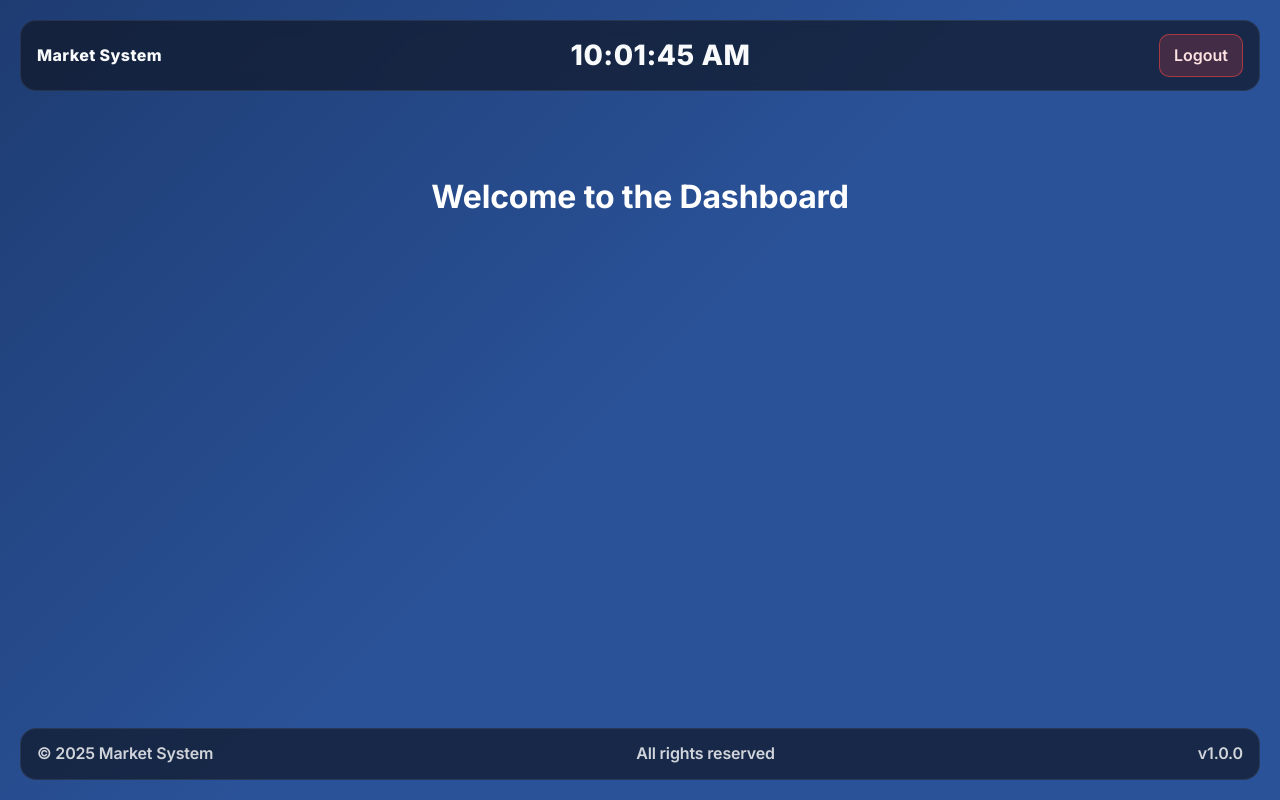
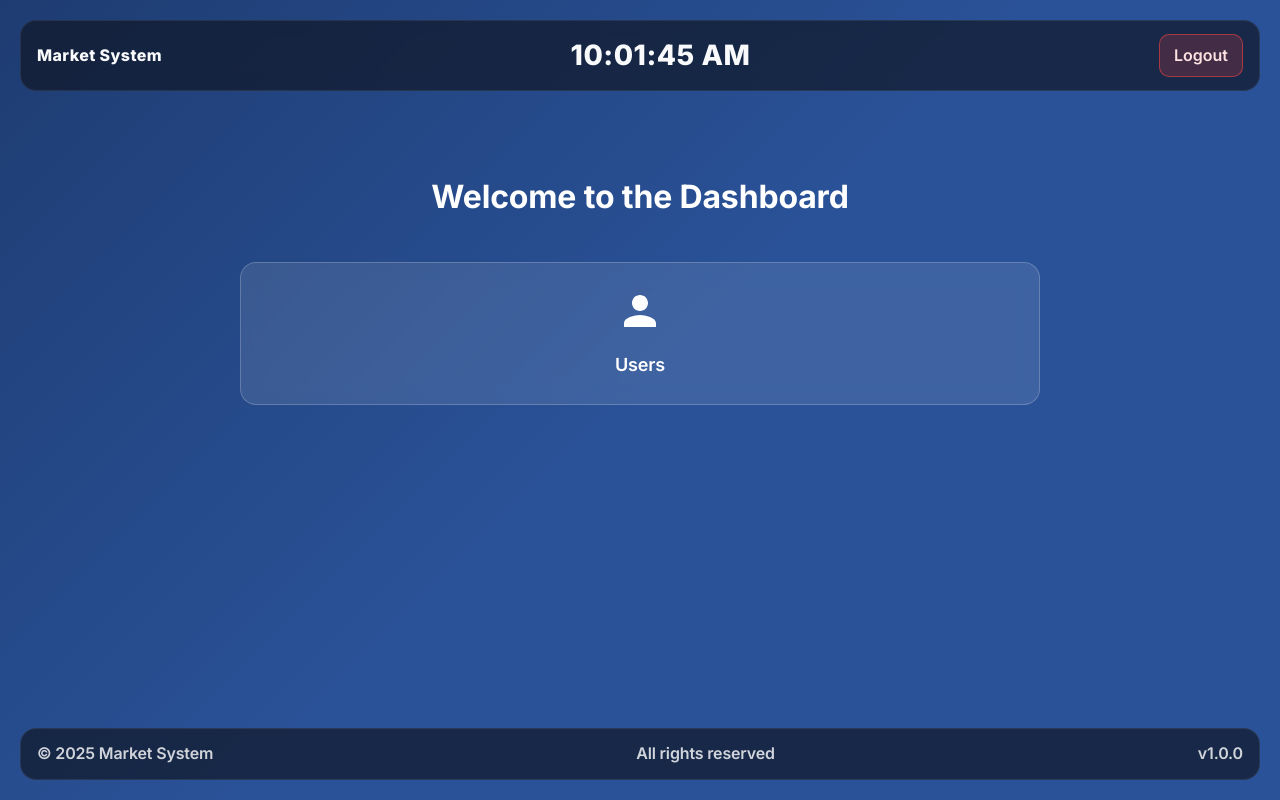
Before and after one commit to Ramiclovis/market-system, a React (Vite) app: page /dashboard in a window 1280 px wide. Built offline with nearby package versions, Linux system fonts and the light colour scheme.

Commit message:
Add Users module to Dashboard with grid layout and styling enhancements

```diff
--- a/src/pages/dashboard/Dashboard.css
+++ b/src/pages/dashboard/Dashboard.css
@@ -35,3 +35,55 @@
 .logout-button:hover {
   background: #dc2626;
 }
+
+/* Modules Grid */
+.modules-grid {
+  display: grid;
+  grid-template-columns: repeat(auto-fit, minmax(250px, 1fr));
+  gap: 20px;
+  margin-top: 40px;
+  max-width: 800px;
+  margin-left: auto;
+  margin-right: auto;
+}
+
+.module-card {
+  background: rgba(255, 255, 255, 0.1);
+  border: 1px solid rgba(255, 255, 255, 0.2);
+  border-radius: 16px;
+  padding: 24px;
+  cursor: pointer;
+  transition: all 0.3s ease;
+  backdrop-filter: blur(10px);
+  text-align: center;
+}
+
+.module-card:hover {
+  background: rgba(255, 255, 255, 0.15);
+  border-color: rgba(255, 255, 255, 0.3);
+  transform: translateY(-2px);
+  box-shadow: 0 8px 25px rgba(0, 0, 0, 0.2);
+}
+
+.module-icon {
+  width: 48px;
+  height: 48px;
+  margin: 0 auto 16px;
+  color: #ffffff;
+  display: flex;
+  align-items: center;
+  justify-content: center;
+}
+
+.module-icon svg {
+  width: 100%;
+  height: 100%;
+}
+
+.module-title {
+  color: #ffffff;
+  font-size: 18px;
+  font-weight: 600;
+  margin: 0;
+  letter-spacing: -0.01em;
+}
--- a/src/pages/dashboard/Dashboard.jsx
+++ b/src/pages/dashboard/Dashboard.jsx
@@ -1,9 +1,16 @@
 import React from "react";
+import { useNavigate } from "react-router-dom";
 import Navbar from "./Navbar";
 import Footer from "./Footer";
 import "./Dashboard.css";
 
 function Dashboard() {
+  const navigate = useNavigate();
+
+  const handleUsersClick = () => {
+    navigate("/users");
+  };
+
   return (
     <div className="dashboard-container">
       <Navbar />
@@ -11,6 +18,16 @@ function Dashboard() {
       {/* Page Content */}
       <div className="dashboard-content">
         <h1 className="dashboard-title">Welcome to the Dashboard</h1>
+        <div className="modules-grid">
+          <div className="module-card users" onClick={handleUsersClick}>
+            <div className="module-icon">
+              <svg viewBox="0 0 24 24" fill="currentColor">
+                <path d="M12 12c2.21 0 4-1.79 4-4s-1.79-4-4-4-4 1.79-4 4 1.79 4 4 4zm0 2c-2.67 0-8 1.34-8 4v2h16v-2c0-2.66-5.33-4-8-4z"/>
+              </svg>
+            </div>
+            <h3 className="module-title">Users</h3>
+          </div>
+        </div>
       </div>
 
       <Footer />
```
